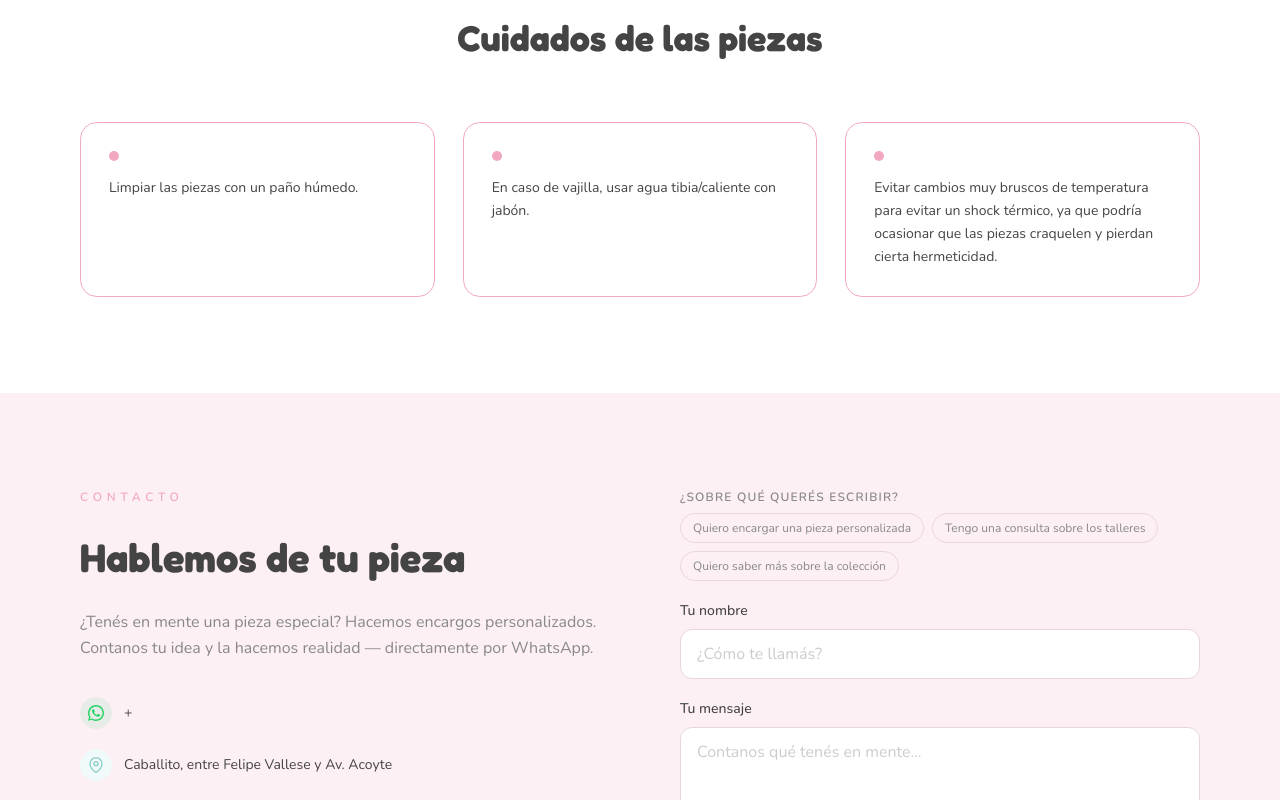
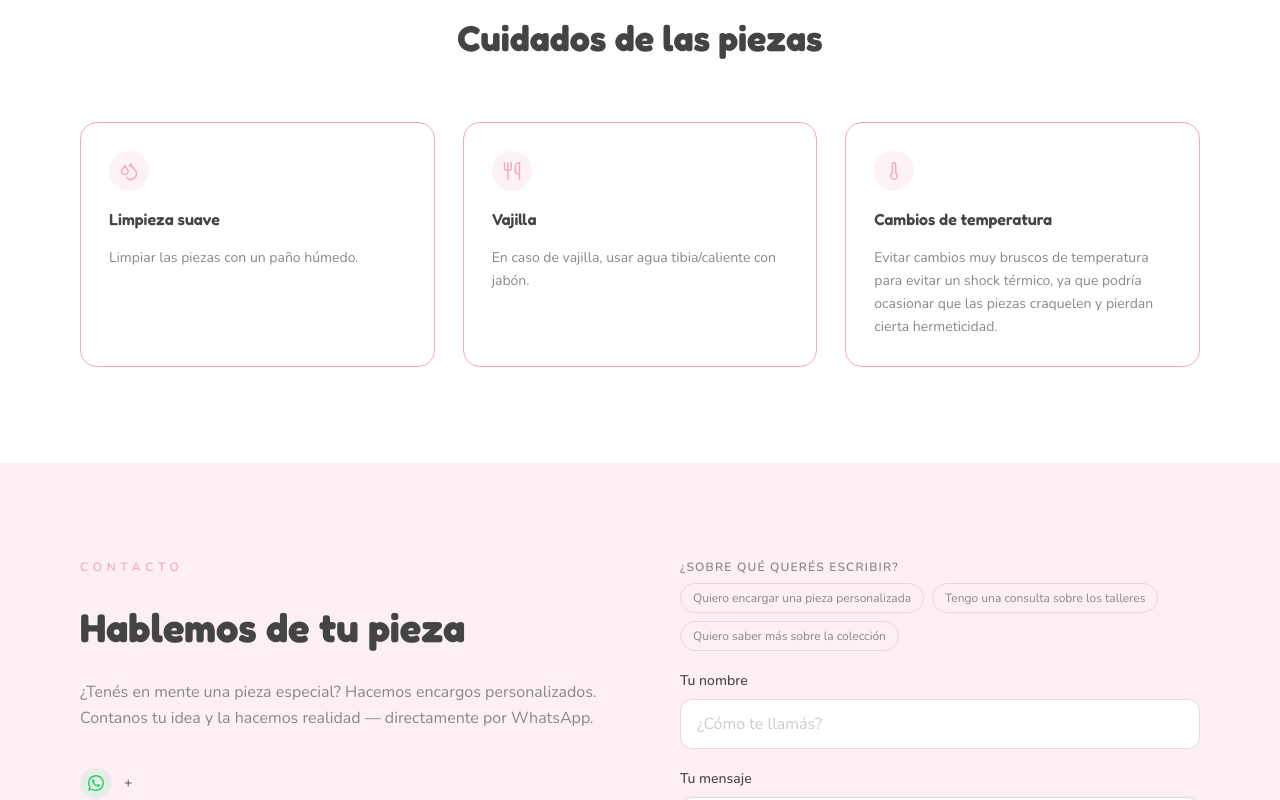
Before and after one commit to florR504/Pupa-ceramicas, a Next.js app: page / in a window 1280 px wide. Shown: the part 4340-5140 px from the top of the page. Built offline with nearby package versions, Linux system fonts and the light colour scheme.

Commit message:
Update Care Cards

```diff
--- a/src/components/PotteryCare/components/CareCard.tsx
+++ b/src/components/PotteryCare/components/CareCard.tsx
@@ -1,17 +1,26 @@
+import { LucideIcon } from 'lucide-react'
+
 interface CareCardProps {
+	icon: LucideIcon
+	title: string
 	text: string
 	delay?: number
 }
 
-export default function CareCard({ text, delay = 0 }: CareCardProps) {
+export default function CareCard({ icon: Icon, title, text, delay = 0 }: CareCardProps) {
 	return (
 		<article
 			data-reveal="right"
 			style={{ transitionDelay: `${delay}ms` }}
-			className="bg-white border border-[#F2A8C0] rounded-xl p-7 flex flex-col gap-4 h-full"
+			className="group bg-white border border-[#F2A8C0] rounded-xl p-7 flex flex-col gap-4 h-full
+				transition-all duration-300 hover:scale-[1.02] hover:shadow-lg hover:shadow-[#F2A8C0]/20 hover:border-[#F2A8C0] hover:bg-[#FFF5F8]"
 		>
-			<span className="w-2.5 h-2.5 rounded-full bg-[#F2A8C0] flex-shrink-0" />
-			<p className="text-[#444444] text-sm leading-relaxed">{text}</p>
+			<div className="w-10 h-10 rounded-full bg-[#F2A8C0]/15 flex items-center justify-center
+				transition-colors duration-300 group-hover:bg-[#F2A8C0]/25">
+				<Icon size={20} className="text-[#F2A8C0]" strokeWidth={1.75} />
+			</div>
+			<h3 className="text-[#444444] text-base font-semibold">{title}</h3>
+			<p className="text-[#888888] text-sm leading-relaxed">{text}</p>
 		</article>
 	)
 }
--- a/src/components/PotteryCare/index.tsx
+++ b/src/components/PotteryCare/index.tsx
@@ -1,9 +1,22 @@
+import { Droplets, Utensils, Thermometer } from 'lucide-react'
 import CareCard from './components/CareCard'
 
 const careTips = [
-	'Limpiar las piezas con un paño húmedo.',
-	'En caso de vajilla, usar agua tibia/caliente con jabón.',
-	'Evitar cambios muy bruscos de temperatura para evitar un shock térmico, ya que podría ocasionar que las piezas craquelen y pierdan cierta hermeticidad.',
+	{
+		icon: Droplets,
+		title: 'Limpieza suave',
+		text: 'Limpiar las piezas con un paño húmedo.',
+	},
+	{
+		icon: Utensils,
+		title: 'Vajilla',
+		text: 'En caso de vajilla, usar agua tibia/caliente con jabón.',
+	},
+	{
+		icon: Thermometer,
+		title: 'Cambios de temperatura',
+		text: 'Evitar cambios muy bruscos de temperatura para evitar un shock térmico, ya que podría ocasionar que las piezas craquelen y pierdan cierta hermeticidad.',
+	},
 ]
 
 export default function PotteryCare() {
@@ -21,7 +34,7 @@ export default function PotteryCare() {
 
 				<div className="grid grid-cols-1 md:grid-cols-3 gap-7">
 					{careTips.map((tip, i) => (
-						<CareCard key={i} text={tip} delay={i * 150} />
+						<CareCard key={i} {...tip} delay={i * 150} />
 					))}
 				</div>
 			</div>
```
